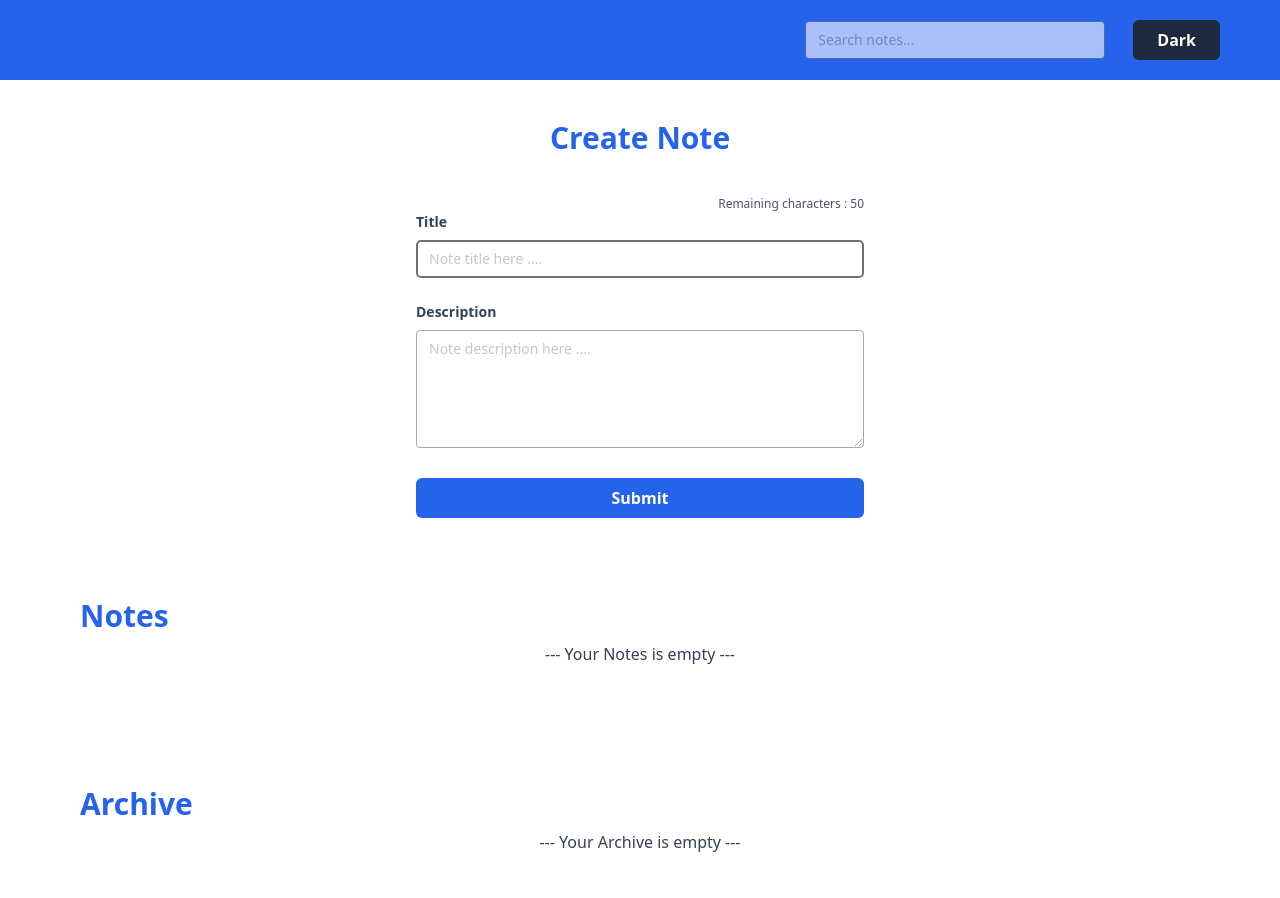
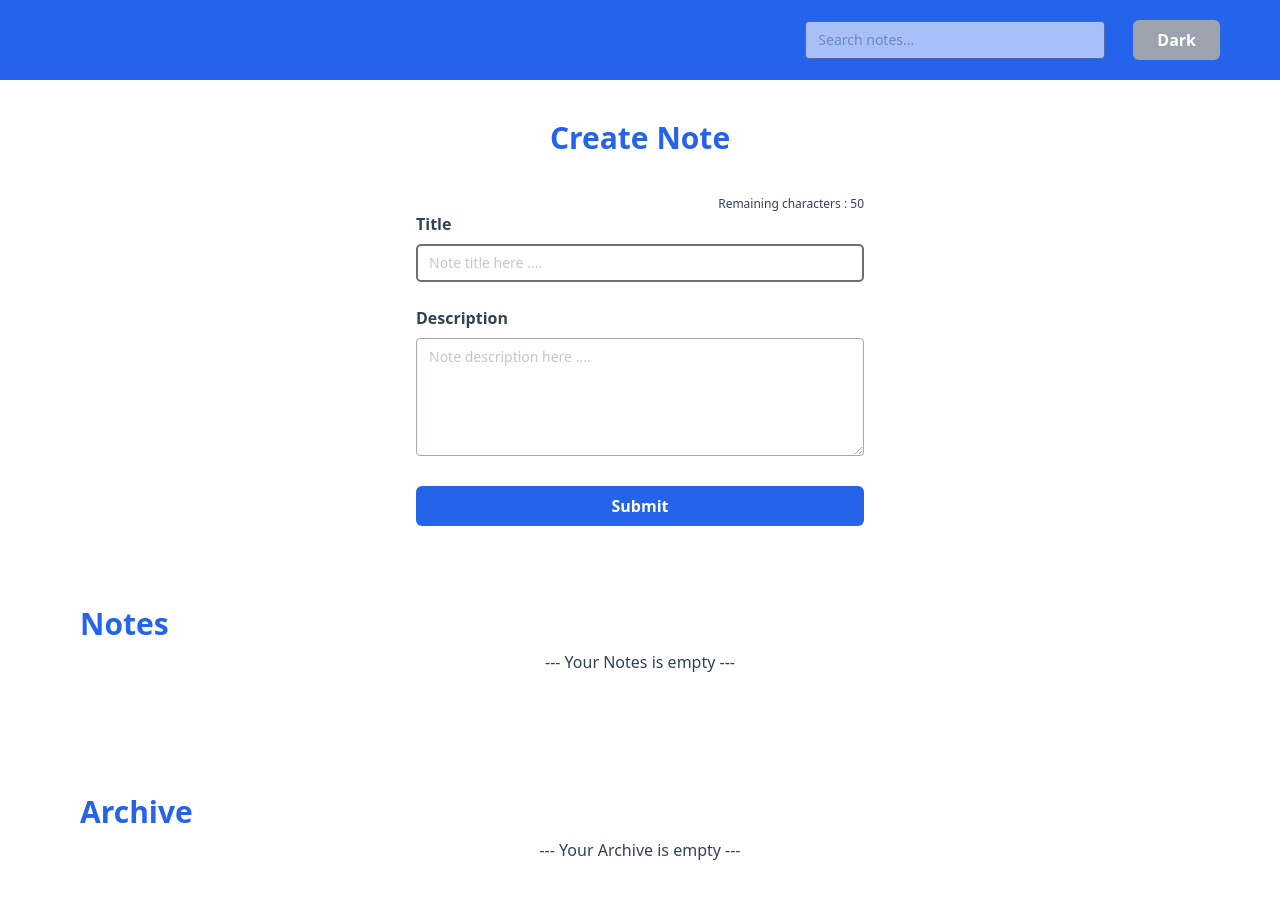
Before and after one commit to MHendriF/personal-notes, a React (Vite) app: page / in a window 1280 px wide. Shown: the top 898 px of the page. Built offline with nearby package versions, Linux system fonts and the light colour scheme.

Commit message:
finalisasi app

```diff
--- a/src/components/Elements/Inputs/Label.jsx
+++ b/src/components/Elements/Inputs/Label.jsx
@@ -1,8 +1,12 @@
+import { useContext } from 'react';
+import { DarkMode } from '../../../context/DarkMode';
+
 const Label = (props) => {
+    const { isDarkMode, setIsDarkMode } = useContext(DarkMode);
     const { htmlFor, children } = props;
 
     return (
-        <label htmlFor={htmlFor} className='block text-slate-700 text-sm font-bold mb-2'>
+        <label htmlFor={htmlFor} className={`block ext-sm font-bold mb-2 ${isDarkMode && 'text-white'} ${!isDarkMode && 'text-slate-700'}`}>
             {children}
         </label>
     );
--- a/src/components/Fragments/FormAddNote.jsx
+++ b/src/components/Fragments/FormAddNote.jsx
@@ -6,12 +6,14 @@ import { useRef } from 'react';
 import { useEffect } from 'react';
 import { useDispatch } from 'react-redux';
 import { addNote } from '../../redux/slices/noteSlice';
+import { useContext } from 'react';
+import { DarkMode } from '../../context/DarkMode';
 
 const FormAddNote = () => {
     const [id, setId] = useState(Date.now());
     const [inputTitle, setInputTitle] = useState('');
     const [inputBody, setInputBody] = useState('');
-
+    const { isDarkMode, setIsDarkMode } = useContext(DarkMode);
     const dispatch = useDispatch();
     const titleRef = useRef(null);
     const maxCharLimit = 50;
@@ -32,7 +34,6 @@ const FormAddNote = () => {
             createdAt: Date.now(),
             archived: false,
         };
-        //console.log(newNote);
         dispatch(addNote(newNote));
         clearInput();
     };
@@ -40,7 +41,6 @@ const FormAddNote = () => {
     const clearInput = () => {
         setInputTitle('');
         setInputBody('');
-        //console.log('clearInput');
     };
 
     const handlerInput = (e) => {
@@ -50,7 +50,9 @@ const FormAddNote = () => {
 
     return (
         <form onSubmit={handleAddNote}>
-            <p className='font-medium text-slate-600 mt-3 text-end text-xs'>Remaining characters : {remainingChars}</p>
+            <p className={`font-medium mt-3 text-end text-xs ${isDarkMode && 'text-white'} ${!isDarkMode && 'text-slate-700'}`}>
+                Remaining characters : {remainingChars}
+            </p>
             <InputForm
                 label='Title'
                 name='title'
--- a/src/components/Layouts/Navbar.jsx
+++ b/src/components/Layouts/Navbar.jsx
@@ -8,12 +8,12 @@ const Navbar = (props) => {
     const { onInput } = props;
 
     return (
-        <div className='flex justify-end h-20 bg-blue-600 text-white items-center px-10'>
+        <div className={`flex justify-end h-20 text-white items-center px-10 ${isDarkMode && 'bg-gray-800'} ${!isDarkMode && 'bg-blue-600 '}`}>
             <div className='w-1/4 mr-2'>
                 <Input placeholder='Search notes...' onInput={onInput} name='search' type='text'></Input>
             </div>
             <Button
-                classname={`px-10 mx-5 rounded ${isDarkMode && 'bg-blue-800 text-white'} ${!isDarkMode && 'bg-slate-800 text-gray-100'}`}
+                classname={`px-10 mx-5 rounded ${isDarkMode && 'bg-blue-800 text-white'} ${!isDarkMode && 'bg-gray-400 text-slate-800'}`}
                 onClick={() => setIsDarkMode(!isDarkMode)}>
                 {isDarkMode ? 'Light' : 'Dark'}
             </Button>
--- a/src/main.jsx
+++ b/src/main.jsx
@@ -1,12 +1,12 @@
 import React from 'react';
 import ReactDOM from 'react-dom/client';
 import { createBrowserRouter, RouterProvider } from 'react-router-dom';
-import './index.css';
+import { Provider } from 'react-redux';
 import ErrorPage from './pages/error404.jsx';
 import NotePage from './pages/note.jsx';
 import store from './redux/store.jsx';
 import DarkModeContextProvider from './context/DarkMode.jsx';
-import { Provider } from 'react-redux';
+import './index.css';
 
 const router = createBrowserRouter([
     {
--- a/src/pages/note.jsx
+++ b/src/pages/note.jsx
@@ -1,4 +1,4 @@
-import { Fragment, useEffect, useState, useContext } from 'react';
+import { Fragment, useEffect, useState, useRef, useContext } from 'react';
 import { useSelector } from 'react-redux';
 import { DarkMode } from '../context/DarkMode';
 import { getInitialData } from '../utils';
@@ -7,30 +7,36 @@ import Navbar from '../components/Layouts/Navbar';
 import CardNote from '../components/Fragments/CardNote';
 
 const NotePage = () => {
+    const notes = useSelector((state) => state.notes.data);
     const { isDarkMode, setIsDarkMode } = useContext(DarkMode);
-    const notes = useSelector((state) => state.notes.data);
+    const [query, setQuery] = useState('');
+    const [filteredNotes, setFilteredNotes] = useState([]);
     const initalNotes = getInitialData();
 
-    //console.log('initalNotes: ', initalNotes);
-
-    useEffect(() => {
-        if (notes.length === 0 && initalNotes.length > 0) {
+    const noteRef = useRef(null);
+    const filteredNotesRef = useRef(null);
     localStorage.setItem('notes', JSON.stringify(initalNotes));
-            console.log('insert');
-        }
-    }, []);
 
     useEffect(() => {
         if (notes.length > 0) {
             localStorage.setItem('notes', JSON.stringify(notes));
         }
-        //console.log('notes: ', notes);
     }, [notes]);
+
+    useEffect(() => {
+        if (query.length > 0) {
+            setFilteredNotes(notes.filter((note) => note.title.toLowerCase().includes(query.toLowerCase())));
+            noteRef.current.style.display = 'none';
+            filteredNotesRef.current.style.display = 'block';
+        } else {
+            noteRef.current.style.display = 'block';
+            filteredNotesRef.current.style.display = 'none';
+        }
+    }, [query, notes]);
 
     const handleSearch = (e) => {
         let char = e.target.value;
-        const notesResult = notes.filter((note) => note.title.toLowerCase().includes(char.toLowerCase()));
-        console.log('result: ', notesResult);
+        setQuery(char);
     };
 
     return (
@@ -45,6 +51,7 @@ const NotePage = () => {
                 </div>
 
                 <h1 className='text-3xl font-bold mb-2 mt-10 text-blue-600 ml-20'>Notes</h1>
+                <div ref={noteRef}>
                     <div className='flex flex-wrap w-full ml-20 mr-20'>
                         {notes.length > 0 &&
                             notes.map(
@@ -58,12 +65,34 @@ const NotePage = () => {
                                     ),
                             )}
                     </div>
-
                     {notes.filter((note) => !note.archived).length === 0 && (
-                    <div className={`w-full flex items-center justify-center pb-20 ${isDarkMode && 'text-white'} ${!isDarkMode && 'text-slate-700'}`}>
+                        <div
+                            className={`w-full flex items-center justify-center pb-20 ${isDarkMode && 'text-white'} ${!isDarkMode && 'text-slate-700'}`}>
                             --- Your Notes is empty ---
                         </div>
                     )}
+                </div>
+                <div ref={filteredNotesRef}>
+                    <div className='flex flex-wrap w-full ml-20 mr-20'>
+                        {filteredNotes.length > 0 &&
+                            filteredNotes.map(
+                                (note) =>
+                                    !note.archived && (
+                                        <CardNote key={note.id}>
+                                            <CardNote.Header title={note.title} createdAt={note.createdAt}></CardNote.Header>
+                                            <CardNote.Body title={note.title}>{note.body}</CardNote.Body>
+                                            <CardNote.Footer id={note.id} archived={note.archived}></CardNote.Footer>
+                                        </CardNote>
+                                    ),
+                            )}
+                    </div>
+                    {filteredNotes.filter((note) => !note.archived).length === 0 && (
+                        <div
+                            className={`w-full flex items-center justify-center pb-20 ${isDarkMode && 'text-white'} ${!isDarkMode && 'text-slate-700'}`}>
+                            {`--- Your search results "${query}" is empty ---`}
+                        </div>
+                    )}
+                </div>
 
                 <h1 className='text-3xl font-bold mb-2 mt-10 text-blue-600 ml-20'>Archive</h1>
                 <div className='flex flex-wrap ml-20 mr-20'>
--- a/src/redux/slices/noteSlice.jsx
+++ b/src/redux/slices/noteSlice.jsx
@@ -11,6 +11,9 @@ const noteSlice = createSlice({
         },
         deleteNote: (state, action) => {
             state.data = state.data.filter((note) => note.id !== action.payload);
+            if (state.data.length === 0) {
+                localStorage.removeItem('notes');
+            }
         },
         archiveNote: (state, action) => {
             const item = state.data.find((note) => note.id === action.payload);
```
Lines whose indentation alone changed are shown as unchanged.
